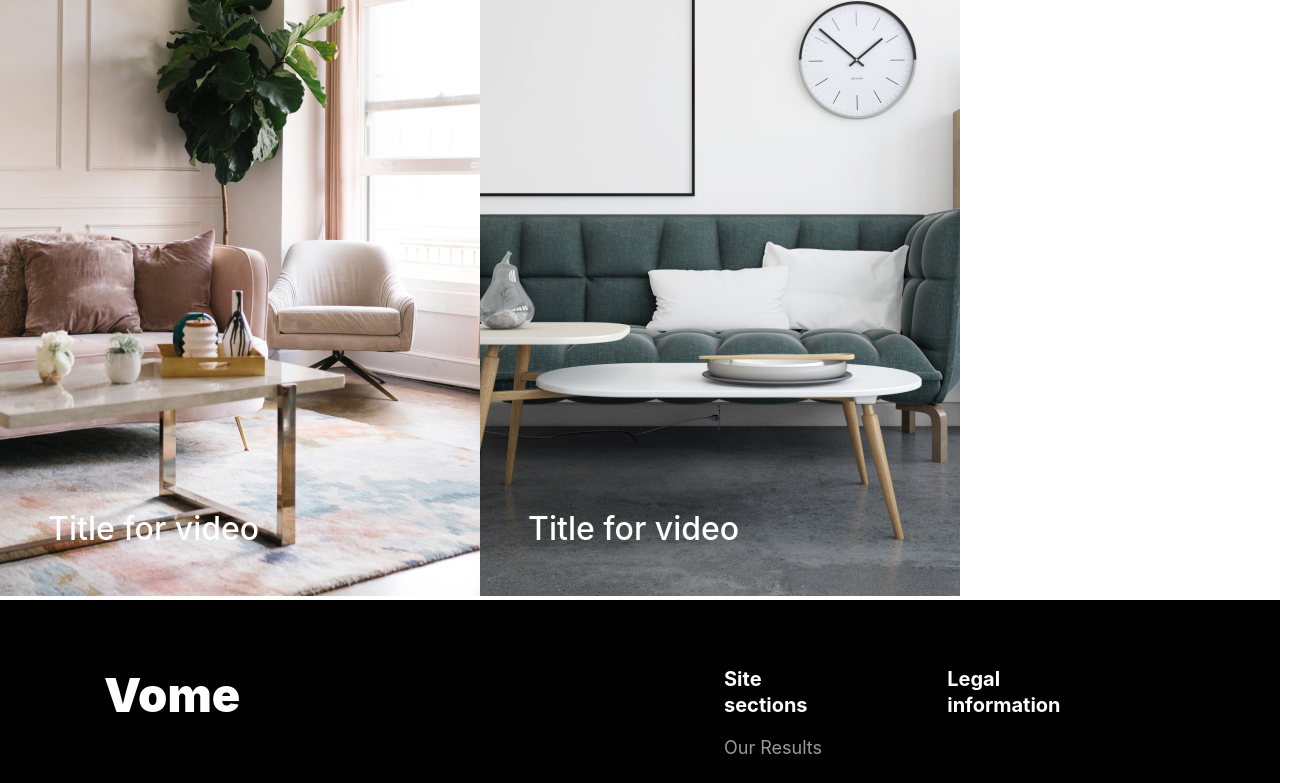
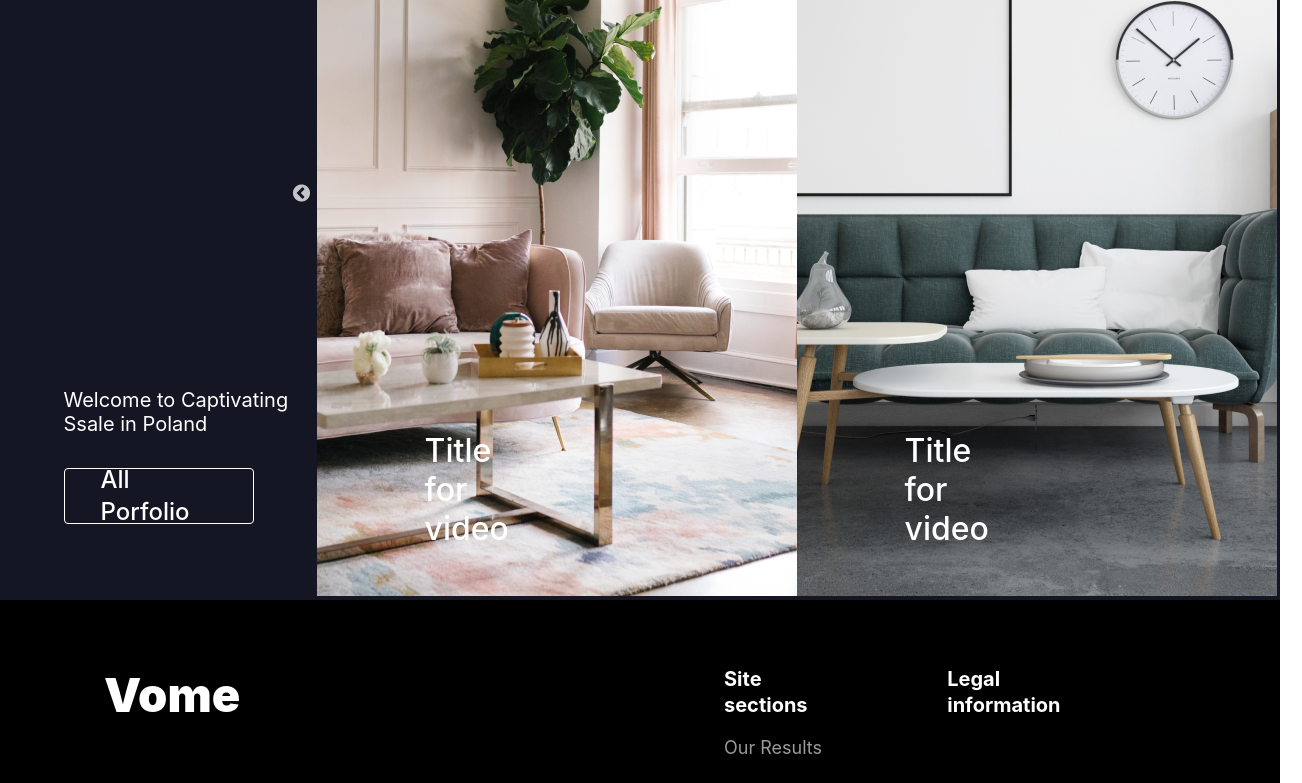
Before and after one commit to NikitaKlimuk/vome, a React (Create React App) app: page / in a window 1280 px wide. Shown: the part 2275-3058 px from the top of the page, 1302 px wide, since content can reach past the window. Built offline with nearby package versions, Linux system fonts and the light colour scheme.

Commit message:
create simple slider concept

```diff
--- a/src/components/buttonLink/index.tsx
+++ b/src/components/buttonLink/index.tsx
@@ -3,11 +3,17 @@ import "./styles.scss";
 interface IButtonLink {
   title: string;
   link: string;
+  className?: string;
 }
 
-const ButtonLink: React.FC<IButtonLink> = ({ title, link }) => {
+const ButtonLink: React.FC<IButtonLink> = ({ title, link, className }) => {
   return (
-    <a href={link} target="_blank" className="btn-outline" rel="noreferrer">
+    <a
+      href={link}
+      target="_blank"
+      className={className ? className : "btn-outline"}
+      rel="noreferrer"
+    >
       {title}
     </a>
   );
--- a/src/components/buttonLink/styles.scss
+++ b/src/components/buttonLink/styles.scss
@@ -19,3 +19,26 @@
     top: 1px;
   }
 }
+.btn-outwhite {
+  display: flex;
+  padding: 12px 36px;
+  justify-content: center;
+  align-items: center;
+  height: 56px;
+  width: 190px;
+  background: #151623;
+  border-radius: 4px;
+  border: 1px solid var(--white, #fff);
+  font-weight: 500;
+  font-size: 24px;
+  line-height: 32px;
+  color: #ffffff;
+  transition: opacity 0.2s ease-in;
+  &:hover {
+    opacity: 0.8;
+  }
+  &:active {
+    position: relative;
+    top: 1px;
+  }
+}
--- a/src/components/slider/styles.scss
+++ b/src/components/slider/styles.scss
@@ -3,8 +3,6 @@
   &__item {
     position: relative;
     a {
-      img {
-      }
       h3 {
         position: absolute;
         bottom: 48px;
--- a/src/pages/home/index.tsx
+++ b/src/pages/home/index.tsx
@@ -74,7 +74,20 @@ export const HomePage = () => {
           </div>
         </div>
       </section>
-      <CustomSlider />
+      <section className="homePage__slider">
+        <div className="homePage__slider-control">
+          <h3>Latest Videos</h3>
+          <div className="homePage__slider-control__button">
+            <p>Welcome to Captivating Ssale in Poland</p>
+            <ButtonLink
+              title="All Porfolio"
+              link="/portfolio"
+              className="btn-outwhite"
+            />
+          </div>
+        </div>
+        <CustomSlider />
+      </section>
     </div>
   );
 };
--- a/src/pages/home/styles.scss
+++ b/src/pages/home/styles.scss
@@ -64,4 +64,32 @@
       }
     }
   }
+  &__slider {
+    display: flex;
+    justify-content: space-around;
+    width: 100%;
+    background: #151623;
+    h3 {
+      width: 171px;
+      padding-top: 53px;
+      padding-left: 60px;
+      color: var(--white, #fff);
+      font-size: 48px;
+      font-weight: 700;
+    }
+    &-control {
+      display: flex;
+      flex-direction: column;
+      gap: 430px;
+      &__button {
+        padding-left: 60px;
+        p {
+          color: var(--white, #fff);
+          font-size: 20px;
+          width: 246px;
+          padding-bottom: 32px;
+        }
+      }
+    }
+  }
 }
```
